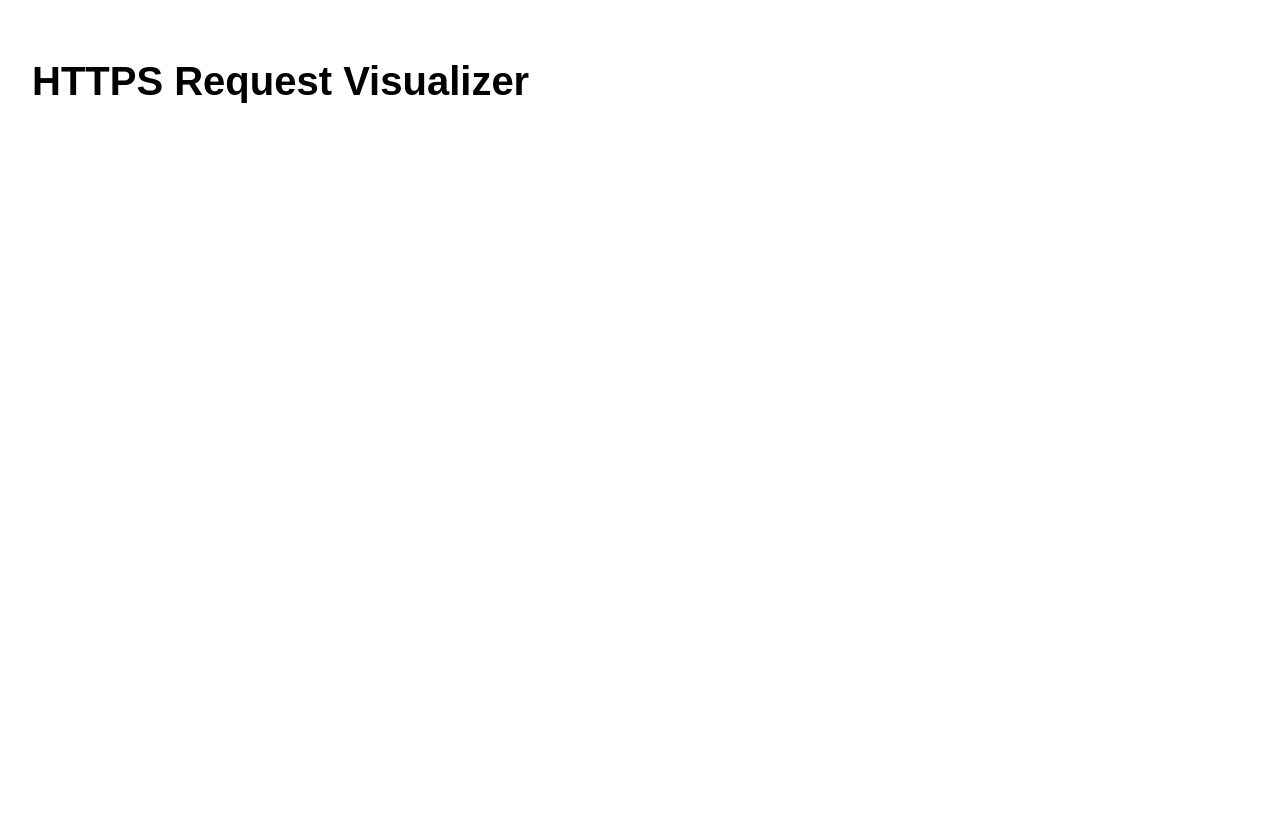
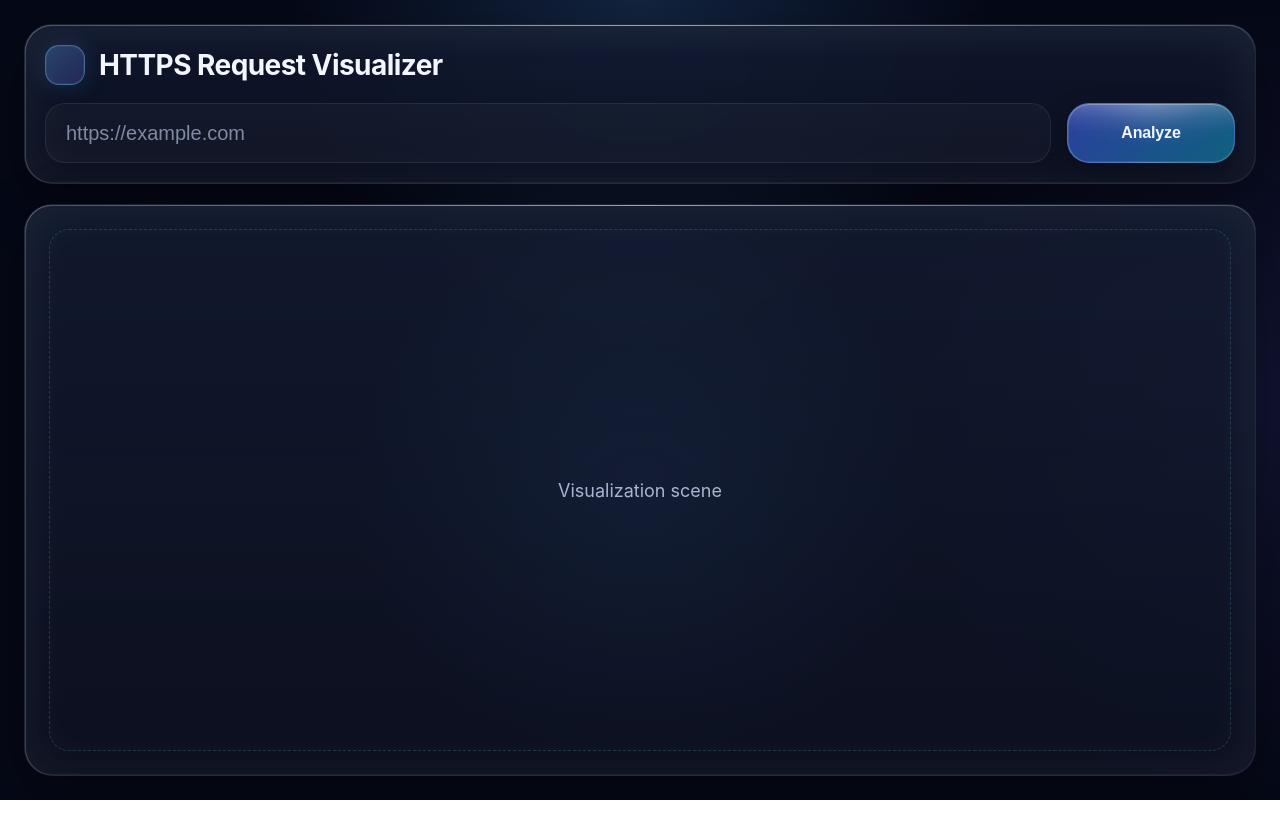
Before and after one commit to DENISmer/https-visualizer, a React (Vite) app in the folder apps/web/: page / in a window 1280 px wide. Shown: the top 838 px of the page. After the commit the page ends 800 px from the top, so only its background shows below. Built offline with nearby package versions, Linux system fonts and the light colour scheme.

Commit message:
glass animated mixins block for main layout

```diff
--- a/apps/web/src/app/App.module.scss
+++ b/apps/web/src/app/App.module.scss
@@ -1,10 +1,165 @@
-.app {
-  min-height: 100vh;
-  padding: 32px;
+@use "@/app/styles/mixins" as *;
+
+.page {
+  box-sizing: border-box;
+  height: 100vh;
+  padding: var(--page-padding);
+  display: grid;
+  grid-template-rows: auto minmax(0, 1fr);
+  gap: var(--page-gap);
+  overflow: hidden;
+  background:
+    radial-gradient(circle at top, rgba(77, 162, 255, 0.18), transparent 35%),
+    radial-gradient(circle at right, rgba(99, 102, 241, 0.12), transparent 30%),
+    var(--color-bg-primary);
 }
 
-.title {
-  font-size: 40px;
+.main {
+  @include glass-card(
+    $bg: linear-gradient(180deg, rgba(18, 26, 48, 0.82), rgba(11, 16, 32, 0.78)),
+    $blur: 18px,
+    $radius: var(--radius-xl),
+    $border: rgba(255, 255, 255, 0.08),
+    $shadow: 0 20px 60px rgba(0, 0, 0, 0.32)
+  );
+
+  min-height: 0;
+  padding: 24px;
+  overflow: hidden;
+}
+
+.header {
+  @include glass-card(
+    $bg: linear-gradient(180deg, rgba(18, 26, 48, 0.82), rgba(11, 16, 32, 0.78)),
+    $blur: 18px,
+    $radius: var(--radius-xl),
+    $border: rgba(255, 255, 255, 0.08),
+    $shadow: 0 20px 60px rgba(0, 0, 0, 0.32)
+  );
+
+  min-height: 0;
+  padding: 20px;
+  display: flex;
+  flex-direction: column;
+  gap: 18px;
+}
+
+.headerTop {
+  display: flex;
+  align-items: center;
+  justify-content: space-between;
+}
+
+.brand {
+  display: flex;
+  align-items: center;
+  gap: 14px;
+}
+
+.brandIcon {
+  width: 40px;
+  height: 40px;
+  border-radius: 14px;
+  border: 1px solid rgba(125, 211, 252, 0.35);
+  background:
+    linear-gradient(135deg, rgba(77, 162, 255, 0.28), rgba(99, 102, 241, 0.2)),
+    rgba(255, 255, 255, 0.03);
+  box-shadow:
+    0 0 0 1px rgba(255, 255, 255, 0.04) inset,
+    0 0 24px rgba(77, 162, 255, 0.18);
+}
+
+.brandTitle {
+  font-size: 28px;
   line-height: 1.1;
   font-weight: 700;
+  color: var(--color-text-primary);
+  letter-spacing: -0.02em;
 }
+
+.headerControls {
+  display: flex;
+  align-items: center;
+  gap: 16px;
+}
+
+.urlInput {
+  flex: 1;
+  min-width: 0;
+  height: 60px;
+  padding: 0 20px;
+  border: 1px solid var(--color-border-primary);
+  border-radius: var(--radius-lg);
+  background: var(--color-surface-secondary);
+  color: var(--color-text-primary);
+  outline: none;
+  transition:
+    border-color var(--transition-base),
+    box-shadow var(--transition-base),
+    background-color var(--transition-base);
+
+  font-size: 20px;
+
+  &::placeholder {
+    color: var(--color-text-muted);
+  }
+
+  &:focus {
+    border-color: rgba(77, 162, 255, 0.55);
+    box-shadow: 0 0 0 4px rgba(77, 162, 255, 0.12);
+  }
+}
+
+.analyzeButton {
+  @include glass-button($radius: 22px, $height: 60px, $border-width: 1px);
+
+  min-width: 168px;
+}
+
+.main {
+  padding: 24px;
+  overflow: hidden;
+}
+
+.mainInner {
+  width: 100%;
+  height: 100%;
+  min-height: 0;
+  border: 1px dashed rgba(125, 211, 252, 0.18);
+  border-radius: calc(var(--radius-xl) - 8px);
+  background:
+    radial-gradient(
+      circle at center,
+      rgba(77, 162, 255, 0.06),
+      transparent 45%
+    ),
+    rgba(255, 255, 255, 0.01);
+  display: grid;
+  place-items: center;
+  color: var(--color-text-secondary);
+  font-size: 18px;
+}
+
+@media (max-width: 900px) {
+  .page {
+    padding: var(--page-padding-mobile);
+    gap: 16px;
+  }
+
+  .headerControls {
+    flex-direction: column;
+    align-items: stretch;
+  }
+
+  .analyzeButton {
+    width: 100%;
+  }
+
+  .brandTitle {
+    font-size: 22px;
+  }
+
+  .main {
+    padding: 16px;
+  }
+}
--- a/apps/web/src/app/App.tsx
+++ b/apps/web/src/app/App.tsx
@@ -1,9 +1,31 @@
-import styles from "@/app/App.module.scss";
+import styles from "./App.module.scss";
 
 export const App = () => {
   return (
-    <div className={styles.app}>
-      <h1 className={styles.title}>HTTPS Request Visualizer</h1>
+    <div className={styles.page}>
+      <header className={styles.header}>
+        <div className={styles.headerTop}>
+          <div className={styles.brand}>
+            <div className={styles.brandIcon} />
+            <span className={styles.brandTitle}>HTTPS Request Visualizer</span>
+          </div>
+        </div>
+
+        <div className={styles.headerControls}>
+          <input
+            className={styles.urlInput}
+            type="text"
+            placeholder="https://example.com"
+          />
+          <button className={styles.analyzeButton} type="button">
+            Analyze
+          </button>
+        </div>
+      </header>
+
+      <main className={styles.main}>
+        <div className={styles.mainInner}>Visualization scene</div>
+      </main>
     </div>
   );
 };
--- a/apps/web/src/app/styles/index.scss
+++ b/apps/web/src/app/styles/index.scss
@@ -4,12 +4,19 @@
 html,
 body,
 #root {
-  min-height: 100%;
+  height: 100%;
 }
 
 body {
   margin: 0;
-  background: var(--bg-primary);
-  color: var(--text-primary);
-  font-family: Arial, Helvetica, sans-serif;
+  overflow: hidden;
+  color: var(--color-text-primary);
+  font-family:
+    Inter,
+    ui-sans-serif,
+    system-ui,
+    -apple-system,
+    BlinkMacSystemFont,
+    "Segoe UI",
+    sans-serif;
 }
--- /dev/null
+++ b/apps/web/src/app/styles/mixins.scss
@@ -0,0 +1,184 @@
+@mixin glass-card(
+  $bg: rgba(255, 255, 255, 0.08),
+  $blur: 18px,
+  $radius: 24px,
+  $border: rgba(255, 255, 255, 0.14),
+  $shadow: 0 20px 60px rgba(0, 0, 0, 0.3)
+) {
+  position: relative;
+  overflow: hidden;
+  border-radius: $radius;
+  border: 1px solid $border;
+  background: $bg;
+  backdrop-filter: blur($blur);
+  -webkit-backdrop-filter: blur($blur);
+  box-shadow:
+    $shadow,
+    inset 0 1px 0 rgba(255, 255, 255, 0.22),
+    inset 1px 0 0 rgba(255, 255, 255, 0.18),
+    inset 0 -1px 0 rgba(255, 255, 255, 0.06),
+    inset 0 0 40px 12px rgba(255, 255, 255, 0.05);
+
+  &::before {
+    content: "";
+    position: absolute;
+    inset: 0;
+    pointer-events: none;
+    border-radius: inherit;
+    background: linear-gradient(
+      90deg,
+      transparent,
+      rgba(255, 255, 255, 0.45),
+      transparent
+    );
+    background-size: 100% 1px;
+    background-repeat: no-repeat;
+    background-position: top;
+  }
+}
+
+@mixin glass-card-light($radius: 24px) {
+  @include glass-card(
+    $bg: rgba(255, 255, 255, 0.14),
+    $blur: 20px,
+    $radius: $radius,
+    $border: rgba(255, 255, 255, 0.2),
+    $shadow: 0 12px 40px rgba(0, 0, 0, 0.18)
+  );
+}
+
+@mixin glass-button(
+  $radius: 22px,
+  $height: 60px,
+  $border-width: 1px,
+  $border: rgba(146, 223, 255, 0.28),
+  $bg-start: rgba(72, 98, 255, 0.56),
+  $bg-end: rgba(21, 216, 255, 0.4)
+) {
+  position: relative;
+  isolation: isolate;
+  overflow: hidden;
+  display: inline-flex;
+  align-items: center;
+  justify-content: center;
+  min-height: $height;
+  padding: 0 28px;
+  border: $border-width solid $border;
+  border-radius: $radius;
+  background:
+    radial-gradient(
+      140% 180% at 50% 0%,
+      rgba(255, 255, 255, 0.18) 0%,
+      rgba(255, 255, 255, 0.04) 24%,
+      rgba(255, 255, 255, 0) 42%
+    ),
+    linear-gradient(135deg, $bg-start 0%, $bg-end 100%);
+  color: var(--color-text-primary);
+  font-size: 16px;
+  font-weight: 600;
+  letter-spacing: -0.01em;
+  backdrop-filter: blur(18px) saturate(140%);
+  -webkit-backdrop-filter: blur(18px) saturate(140%);
+  box-shadow:
+    0 10px 28px rgba(0, 0, 0, 0.2),
+    inset 0 1px 0 rgba(255, 255, 255, 0.28),
+    inset 1px 0 0 rgba(255, 255, 255, 0.12),
+    inset 0 -1px 0 rgba(255, 255, 255, 0.08);
+  transition:
+    transform 0.28s ease,
+    border-color 0.28s ease,
+    box-shadow 0.28s ease,
+    filter 0.28s ease,
+    background 0.28s ease;
+
+  &::before,
+  &::after {
+    content: "";
+    position: absolute;
+    inset: 0;
+    border-radius: inherit;
+    pointer-events: none;
+  }
+
+  &::before {
+    z-index: 1;
+    background: linear-gradient(
+      180deg,
+      rgba(255, 255, 255, 0.2) 0%,
+      rgba(255, 255, 255, 0.06) 25%,
+      transparent 50%
+    );
+  }
+
+  &::after {
+    z-index: 2;
+    inset: -1px;
+    border-radius: inherit;
+    padding: 1px;
+
+    background: conic-gradient(
+      from 0deg,
+      transparent 0deg 175deg,
+      rgba(255, 255, 255, 0.6) 178deg 182deg,
+      transparent 185deg 360deg
+    );
+
+    -webkit-mask:
+      linear-gradient(#000 0 0) content-box,
+      linear-gradient(#000 0 0);
+    -webkit-mask-composite: xor;
+    mask-composite: exclude;
+
+    opacity: 0.7;
+  }
+
+  &:hover {
+    border-color: rgba(146, 223, 255, 0.5);
+    background:
+      radial-gradient(
+        140% 180% at 50% 0%,
+        rgba(255, 255, 255, 0.22) 0%,
+        rgba(255, 255, 255, 0.05) 24%,
+        rgba(255, 255, 255, 0) 44%
+      ),
+      linear-gradient(
+        135deg,
+        rgba(86, 110, 255, 0.58) 0%,
+        rgba(27, 218, 255, 0.42) 100%
+      );
+    box-shadow:
+      0 12px 32px rgba(0, 0, 0, 0.22),
+      inset 0 1px 0 rgba(255, 255, 255, 0.34),
+      inset 1px 0 0 rgba(255, 255, 255, 0.16),
+      inset 0 -1px 0 rgba(255, 255, 255, 0.1);
+    filter: brightness(1.05) saturate(1.08);
+    animation: glass-button-jelly 420ms cubic-bezier(0.2, 0.8, 0.2, 1);
+  }
+
+  &:active {
+    transform: scale(0.985);
+  }
+
+  &:focus-visible {
+    outline: none;
+    border-color: rgba(146, 223, 255, 0.62);
+  }
+}
+
+@keyframes glass-button-jelly {
+  0% {
+    transform: scale(1, 1);
+  }
+  28% {
+    transform: scale(1.018, 0.978);
+  }
+  55% {
+    transform: scale(0.992, 1.01);
+  }
+  78% {
+    transform: scale(1.006, 0.996);
+  }
+  100% {
+    transform: scale(1, 1);
+  }
+}
--- a/apps/web/src/app/styles/reset.scss
+++ b/apps/web/src/app/styles/reset.scss
@@ -1 +1,5 @@
-//reset scss file
+*,
+*::before,
+*::after {
+  box-sizing: border-box;
+}
--- a/apps/web/src/app/styles/variables.scss
+++ b/apps/web/src/app/styles/variables.scss
@@ -1 +1,37 @@
-//variables
+:root {
+  /* layout */
+  --page-padding: 24px;
+  --page-padding-mobile: 16px;
+  --page-gap: 20px;
+
+  /* colors */
+  --color-bg-primary: #050816;
+  --color-surface-glass: linear-gradient(
+    180deg,
+    rgba(18, 26, 48, 0.82),
+    rgba(11, 16, 32, 0.78)
+  );
+  --color-surface-secondary: rgba(255, 255, 255, 0.03);
+
+  --color-text-primary: #f3f6ff;
+  --color-text-secondary: #a9b4d0;
+  --color-text-muted: #7f8aa3;
+
+  --color-accent-primary: #4da2ff;
+  --color-accent-secondary: #6366f1;
+  --color-accent-cyan: #22d3ee;
+
+  --color-border-primary: rgba(255, 255, 255, 0.08);
+
+  /* radius */
+  --radius-xl: 28px;
+  --radius-lg: 20px;
+  --radius-md: 16px;
+  --radius-sm: 12px;
+
+  /* shadow */
+  --shadow-soft: 0 20px 60px rgba(0, 0, 0, 0.32);
+
+  /* motion */
+  --transition-base: 0.2s ease;
+}
```
